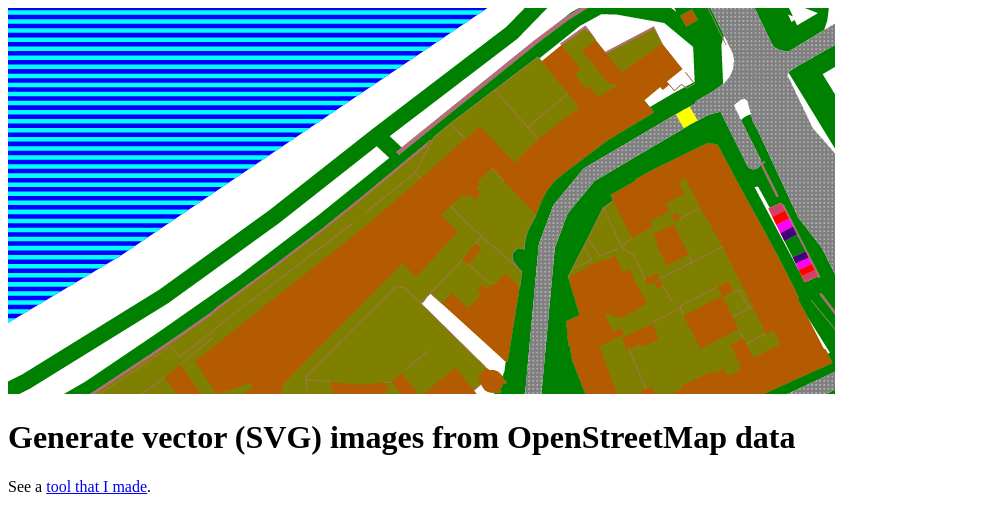
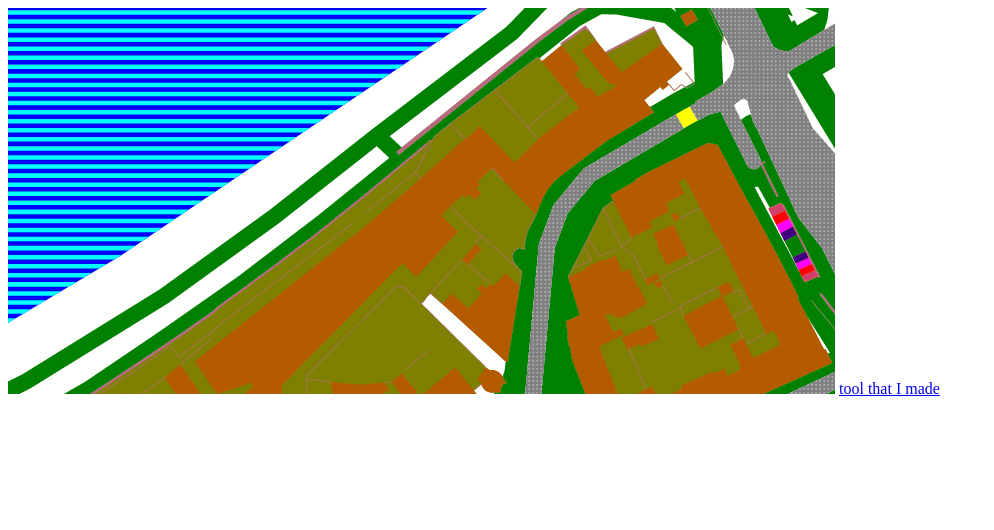
Before and after one commit to matkoniecz/linkchecker_utf8_bug, a plain HTML site: page index.html in a window 1280 px wide. Shown: the whole page, without its empty margins (0-994 px from the left). Drawn offline with Linux system fonts and the light colour scheme.

Commit message:
drop irrelevant cruft

```diff
--- a/index.html
+++ b/index.html
@@ -2,7 +2,6 @@
 <html lang="en">
   <body>
     <img src="test/ń.png"/>
-    <h1>Generate vector (SVG) images from OpenStreetMap data</h1>
-        <p>See a <a href="./test/index.html">tool that I made</a>.</p>
+    <a href="./test/index.html">tool that I made</a>
   </body>
 </html>
```
